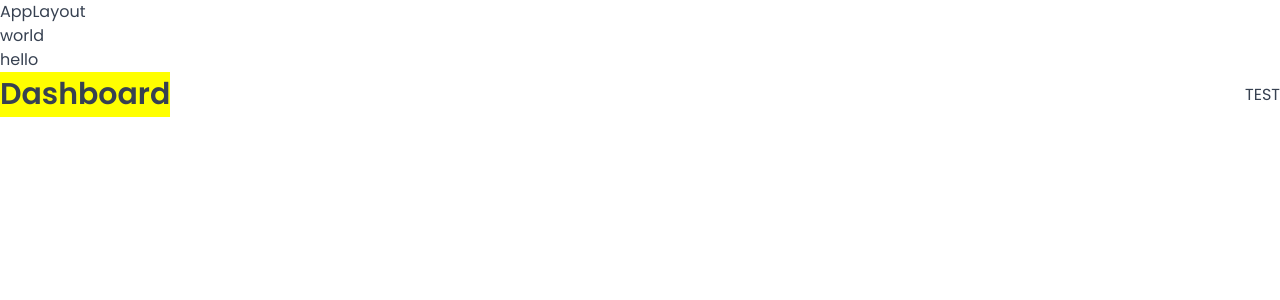
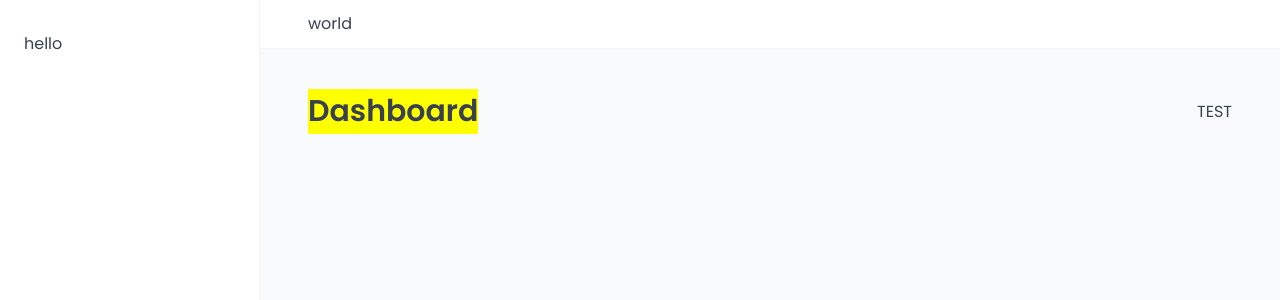
Before and after one commit to Aash417/p44-the-wild-oasis-react, a React (Vite) app: page /dashboard in a window 1280 px wide. Shown: the top 300 px of the page. Built offline with nearby package versions, Linux system fonts and the light colour scheme; a web font is replaced by a local one.

Commit message:
Build the app layout

```diff
--- a/src/ui/AppLayout.jsx
+++ b/src/ui/AppLayout.jsx
@@ -1,17 +1,28 @@
 import { Outlet } from 'react-router-dom';
 import Sidebar from './Sidebar';
 import Header from './Header';
+import styled from 'styled-components';
+
+const StyledAppLayout = styled.div`
+  display: grid;
+  height: 100vh;
+  grid-template-columns: 26rem 1fr;
+  grid-template-rows: auto 1fr;
+`;
+const Main = styled.main`
+  background-color: var(--color-grey-50);
+  padding: 4rem 4.8rem 6.4rem;
+`;
 
 function AppLayout() {
   return (
-    <div>
-      <p>AppLayout</p>
+    <StyledAppLayout>
       <Header />
       <Sidebar />
-      <main>
+      <Main>
         <Outlet />
-      </main>
-    </div>
+      </Main>
+    </StyledAppLayout>
   );
 }
 
--- a/src/ui/Header.jsx
+++ b/src/ui/Header.jsx
@@ -1,5 +1,13 @@
+import styled from 'styled-components';
+
+const StyledHeader = styled.header`
+  background-color: var(--color-grey-0);
+  padding: 1.2rem 4.8rem;
+  border-bottom: 1px solid var(--color-grey-100);
+`;
+
 function Header() {
-  return <header>world</header>;
+  return <StyledHeader>world</StyledHeader>;
 }
 
 export default Header;
--- a/src/ui/Sidebar.jsx
+++ b/src/ui/Sidebar.jsx
@@ -1,5 +1,14 @@
+import styled from 'styled-components';
+
+const StyledSidebar = styled.aside`
+  background-color: var(--color-grey-0);
+  padding: 3.2rem 2.4rem;
+  border-right: 1px solid var(--color-grey-100);
+  grid-row: 1/-1;
+`;
+
 function Sidebar() {
-  return <aside>hello</aside>;
+  return <StyledSidebar>hello</StyledSidebar>;
 }
 
 export default Sidebar;
```
